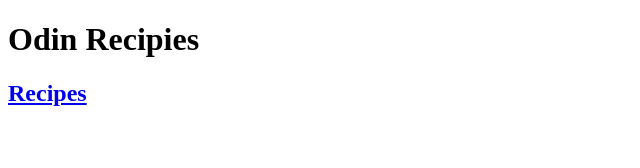
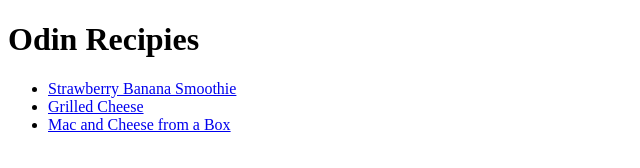
Before and after one commit to evilmonkeys/odinrecipes, a plain HTML site: page index.html in a window 1280 px wide. Shown: the whole page, without its empty margins (0-640 px from the left). Drawn offline with Linux system fonts and the light colour scheme.

Commit message:
Added links to grilledcheese.html and macandcheese.html

```diff
--- a/index.html
+++ b/index.html
@@ -7,6 +7,9 @@
 
 <body>
 	<h1>Odin Recipies</h1>
-	<h2><a href="recipes/smoothie.html">Recipes</h2>
+<ul>
+<li><a href="recipes/smoothie.html">Strawberry Banana Smoothie</a></li>
+<li><a href="recipies/grilledcheese.html">Grilled Cheese</a></li>
+<li><a href="recipes/macandcheese.html">Mac and Cheese from a Box</a></li>
 </body>
 </html>
```
